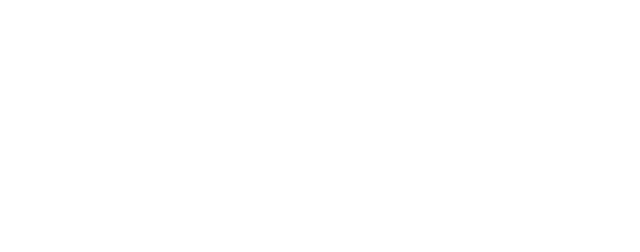
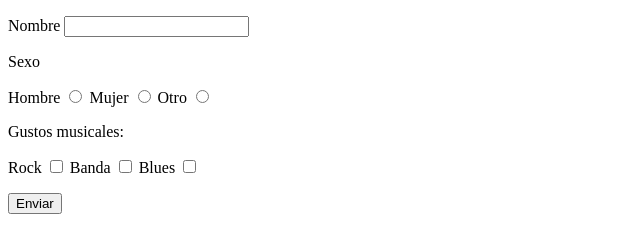
Before and after one commit to paldogh/Git_Web_3, a plain HTML site: page PracticasWeb_Aldo23/p3_formularios/forms.html in a window 1280 px wide. Shown: the whole page, without its empty margins (0-640 px from the left). Drawn offline with Linux system fonts and the light colour scheme.

Commit message:
Update forms.html

```diff
--- a/PracticasWeb_Aldo23/p3_formularios/forms.html
+++ b/PracticasWeb_Aldo23/p3_formularios/forms.html
@@ -4,7 +4,23 @@
     <title>Formulario</title>
 </head>
 <body>
-
+<form>
+<p>Nombre
+<input type="text"></p>
+<p>Sexo</p>
+Hombre
+<input type="radio" name="grupo1">
+Mujer
+<input type="radio"name="grupo1">
+Otro
+<input type="radio"name="grupo1">
+<p>  Gustos musicales: </p>
+Rock <input type="checkbox">
+Banda <input type="checkbox">
+Blues <input type="checkbox">
+<p></p>
+<input type="button" value="Enviar">
+</form>
 
 </body>
 </html>
```
